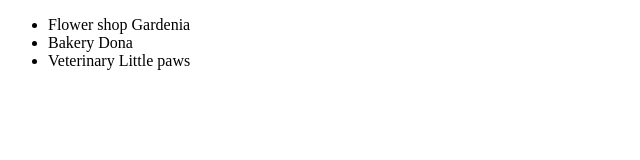
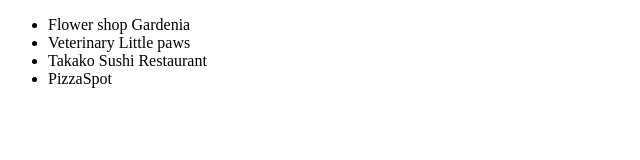
Before and after one commit to PatriciaMaPe/platzisquare, an Angular app: page / in a window 1280 px wide. Shown: the top 160 px of the page, without its empty margins (0-640 px from the left). Built offline with nearby package versions, Linux system fonts and the light colour scheme.

Commit message:
Use of structural directive ngIf

```diff
--- a/src/app/app.component.html
+++ b/src/app/app.component.html
@@ -1,3 +1,5 @@
 <ul>
-  <li *ngFor="let place of places">{{place.name}}</li>
+  <ng-container *ngFor="let place of places">
+    <li *ngIf="place.active">{{place.name}}</li>
+  </ng-container>
 </ul>
--- a/src/app/app.component.ts
+++ b/src/app/app.component.ts
@@ -8,9 +8,11 @@ import { Component } from '@angular/core';
 export class AppComponent {
   title = 'PlatziSquare';
   places:any = [
-    {name:'Flower shop Gardenia'},
-    {name:'Bakery Dona'},
-    {name:'Veterinary Little paws'}
+    {active:true, name:'Flower shop Gardenia'},
+    {active:false, name:'Bakery Dona'},
+    {active:true, name:'Veterinary Little paws'},
+    {active:true, name:'Takako Sushi Restaurant'},
+    {active:true, name:'PizzaSpot'}
   ];
 
   constructor(){
```
